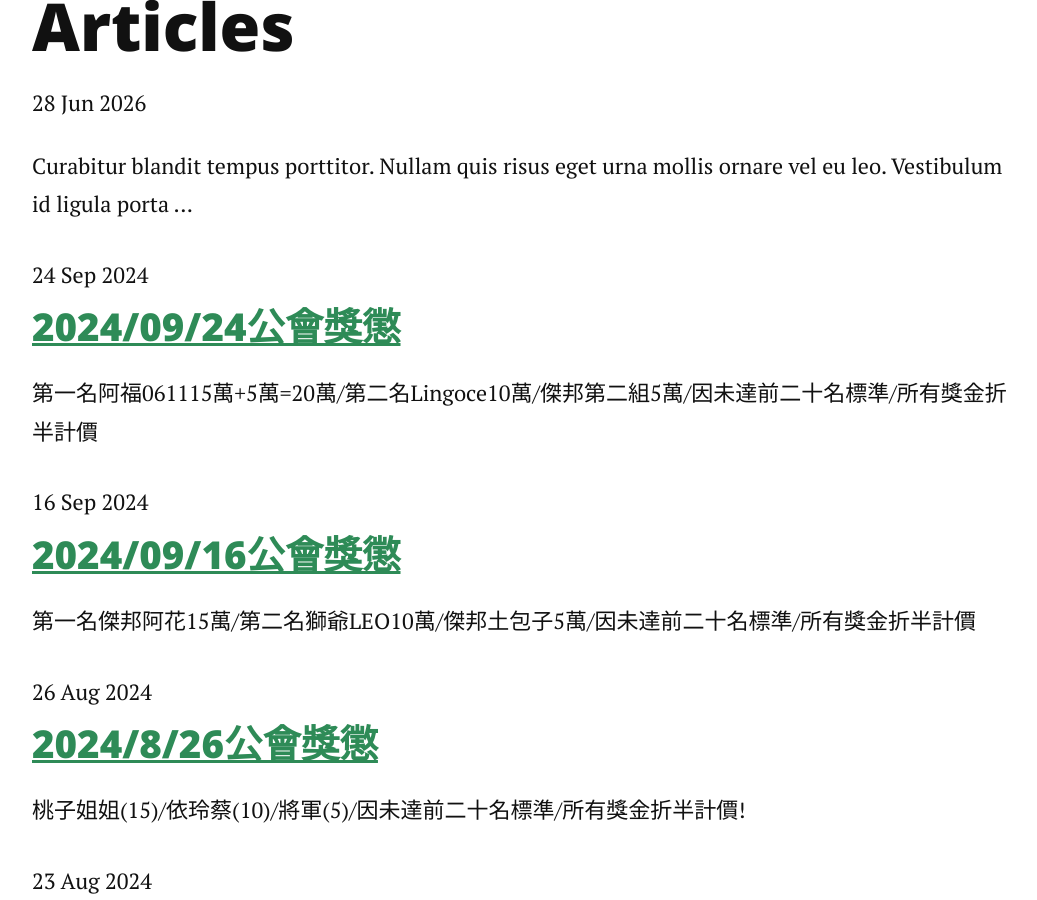
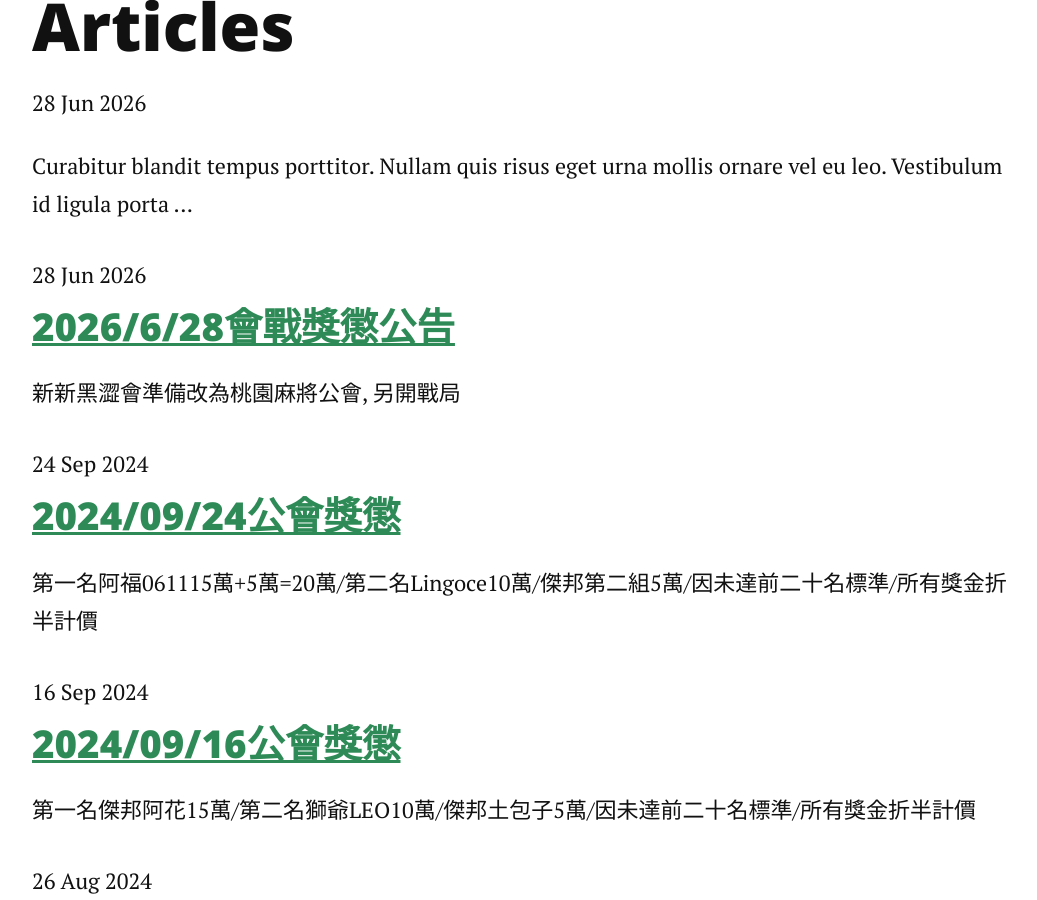
Before and after one commit to jetbomb2012/beloved, a Jekyll site: the page built from articles.md, in a window 1280 px wide and 900 px high, scrolled down 347 px. Shown: the whole window, without its empty margins (113-1150 px from the left). Built offline with Jekyll 4.4.1, drawn with Linux system fonts in a browser that asks for light colours; nearby versions of some CDN libraries; some of the changed text lies outside the part shown.

Commit message:
Update title, date, and description for post

```diff
--- a/_posts/2014-03-18-war-reward.markdown
+++ b/_posts/2014-03-18-war-reward.markdown
@@ -1,8 +1,8 @@
 ---
 layout: post
-title:  "2024/3/16會戰獎懲公告"
-date:   2024-3-16
-description: 百場正分獎(獅爺LEO,紫陽天, 得二十萬),四十五場正分獎(滿贏錢,水箭龜得五萬)
+title:  "2026/6/28會戰獎懲公告"
+date:   2026-6-28
+description: 新新黑澀會準備改為桃園麻將公會, 另開戰局
 
 
 
```
